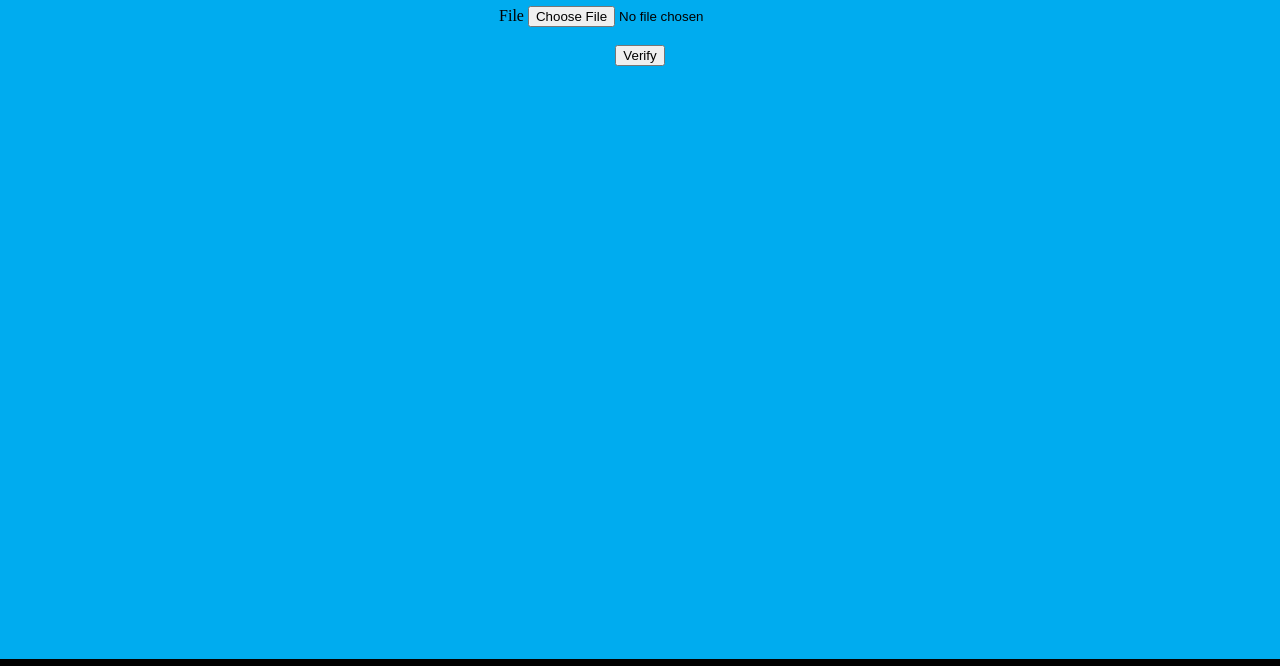
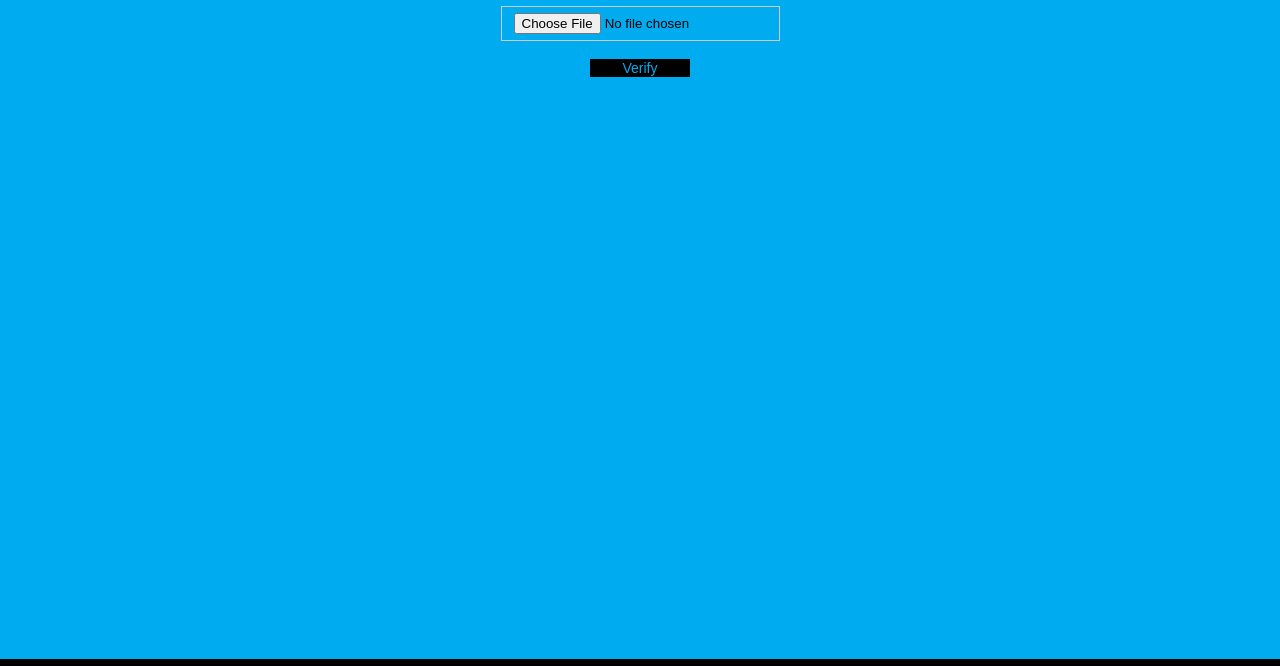
Before and after one commit to johnnyslots/mime-type-detection, a plain HTML site: page index.html in a window 1280 px wide. Shown: the part 78-744 px from the top of the page. Drawn offline with Linux system fonts and the light colour scheme; a web font is replaced by a local one.

Commit message:
added some styling changes

```diff
--- a/index.html
+++ b/index.html
@@ -11,10 +11,15 @@
 <body>
   <h1>MIME Type Detection</h1>
   <form id="upload-form">
-    <label for="file">File</label>
-    <input id="file" type="file" name="file">
+    <!-- <label for="file">File</label> -->
+    <!-- <input id="file" type="file" name="file"> -->
+
+    <label id="file-upload-container">
+      <input id="file" type="file" name="file"/>
+    </label>
     <br><br>
-    <input type="submit" value="Verify">
+    <input id="verify" type="submit" value="Verify">
+
   </form>
   <p id="mime-type"></p>
   <p id="message"></p>
--- a/style.css
+++ b/style.css
@@ -2,6 +2,12 @@ body {
   text-align: center;
   margin-top: 2%;
   background-color: #00acef;
+}
+
+#file-upload-container {
+    border: 1px solid #ccc;
+    display: inline-block;
+    padding: 6px 12px;
 }
 
 #footer {
@@ -35,3 +41,17 @@ img {
 #mime-type {
   font-size: 26px;
 }
+
+#verify {
+  width: 100px;
+  font-size: 14px;
+  background-color: black;
+  color: #00acef;
+  border: none;
+  cursor: pointer;
+}
+
+#verify:hover {
+  background-color: #404040;
+  color: #00acef;
+}
--- a/upload.js
+++ b/upload.js
@@ -36,10 +36,16 @@ fileReader.onloadend = function(e) {
 
 function onSubmit(event) {
   event.preventDefault()
-  const blob = document.getElementById("file").files[0];
+  const blob = document.getElementById("file").files.length ? document.getElementById("file").files[0] : null;
+  if(blob) {
+    // Read the contents of blob to get the file's data
+    fileReader.readAsArrayBuffer(blob);
+  }
+  else {
+    let verificationMessage = 'Please select a file to verify.';
+    setMessage('', verificationMessage, 'red');
+  }
 
-  // Read the contents of blob to get the file's data
-  fileReader.readAsArrayBuffer(blob);
 }
 
 function getHeader(arr) {
@@ -48,7 +54,7 @@ function getHeader(arr) {
     header += arr[i].toString(16);
   }
   // Slice result to standardize length in order to match key length in 'validMimeTypes' object above
-  return header.slice(0, 5)
+  return header.slice(0, 5);
 }
 
 function setMessage(mimeTypeValue, verificationMessage, color) {
```
